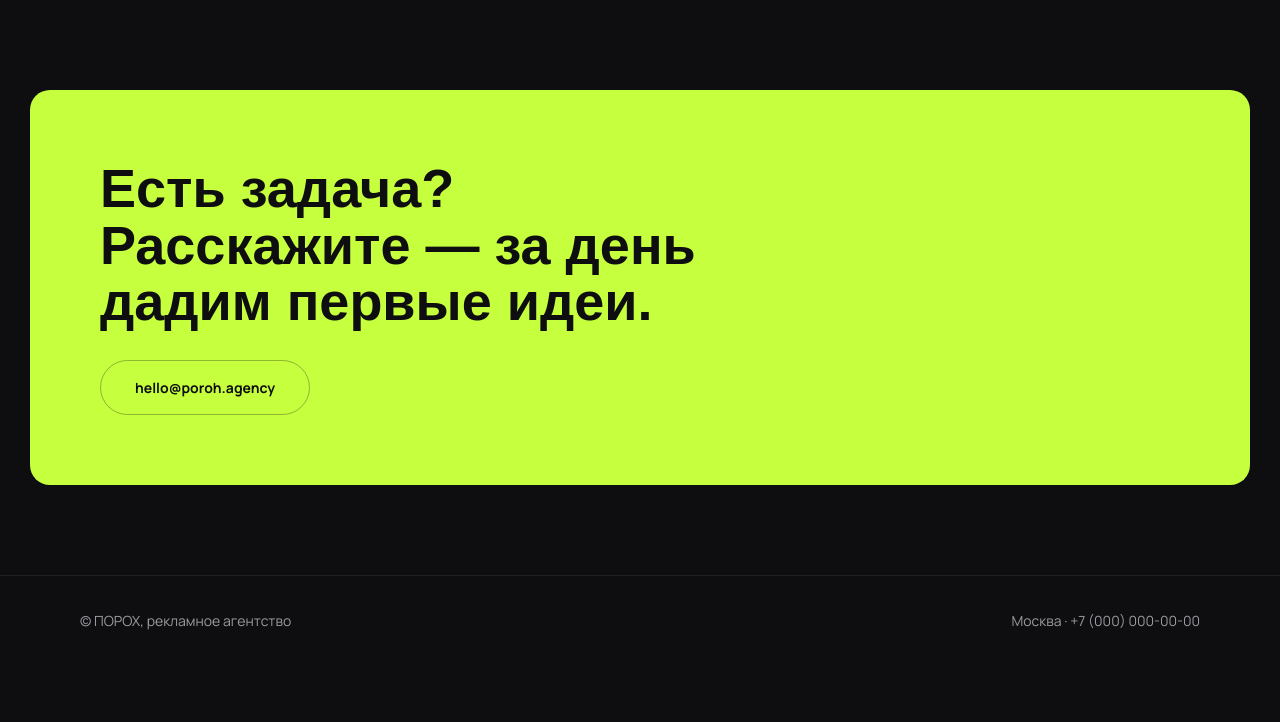
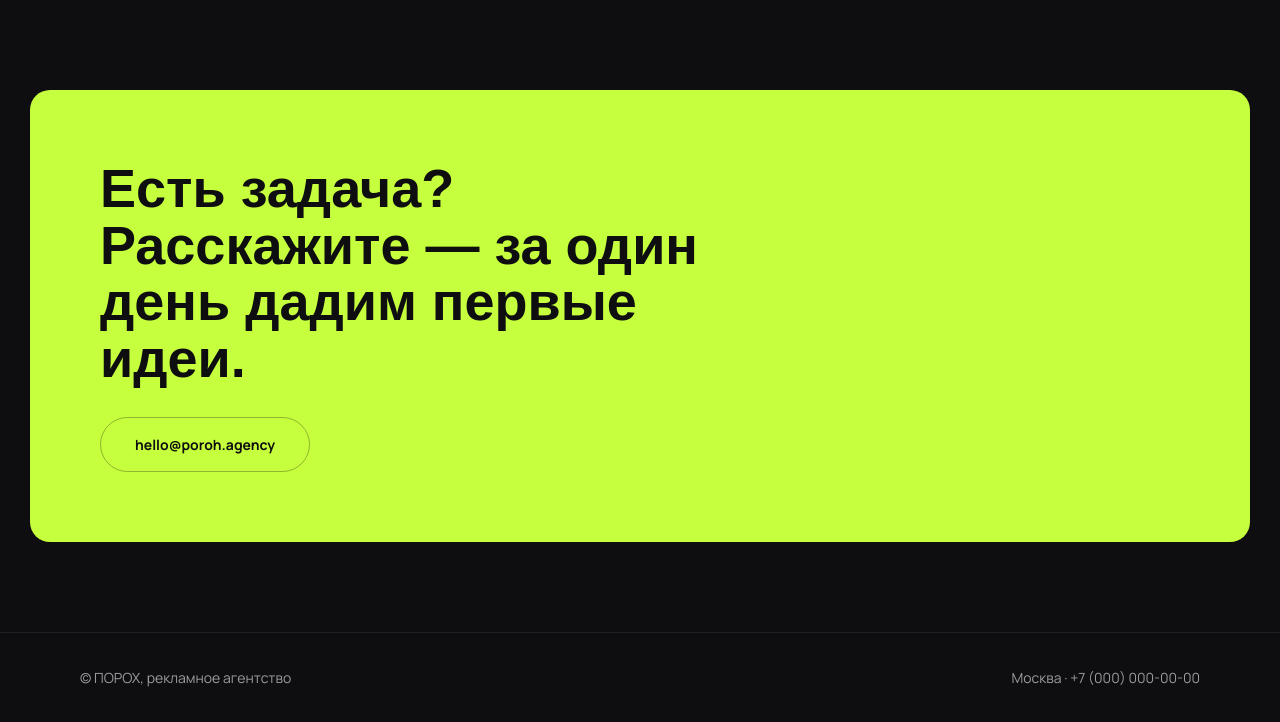
Before and after one commit to haykin-art/agency-a-example-, a plain HTML site: page index.html in a window 1280 px wide. Shown: the part 2567-3289 px from the top of the page. Before the commit the page ends 3232 px from the top, so only its background shows below. Drawn offline with Linux system fonts and the light colour scheme; a web font is replaced by a local one.

Commit message:
index.html

```diff
--- a/index.html
+++ b/index.html
@@ -138,7 +138,7 @@ footer{border-top:1px solid rgba(244,242,238,.08);padding:34px 0;}
 </section>
 
 <div class="cta">
-  <h2>Есть задача? Расскажите — за день дадим первые идеи.</h2>
+  <h2>Есть задача? Расскажите — за один день дадим первые идеи.</h2>
   <a href="mailto:hello@poroh.agency" class="btn btn-outline">hello@poroh.agency</a>
 </div>
 
```
